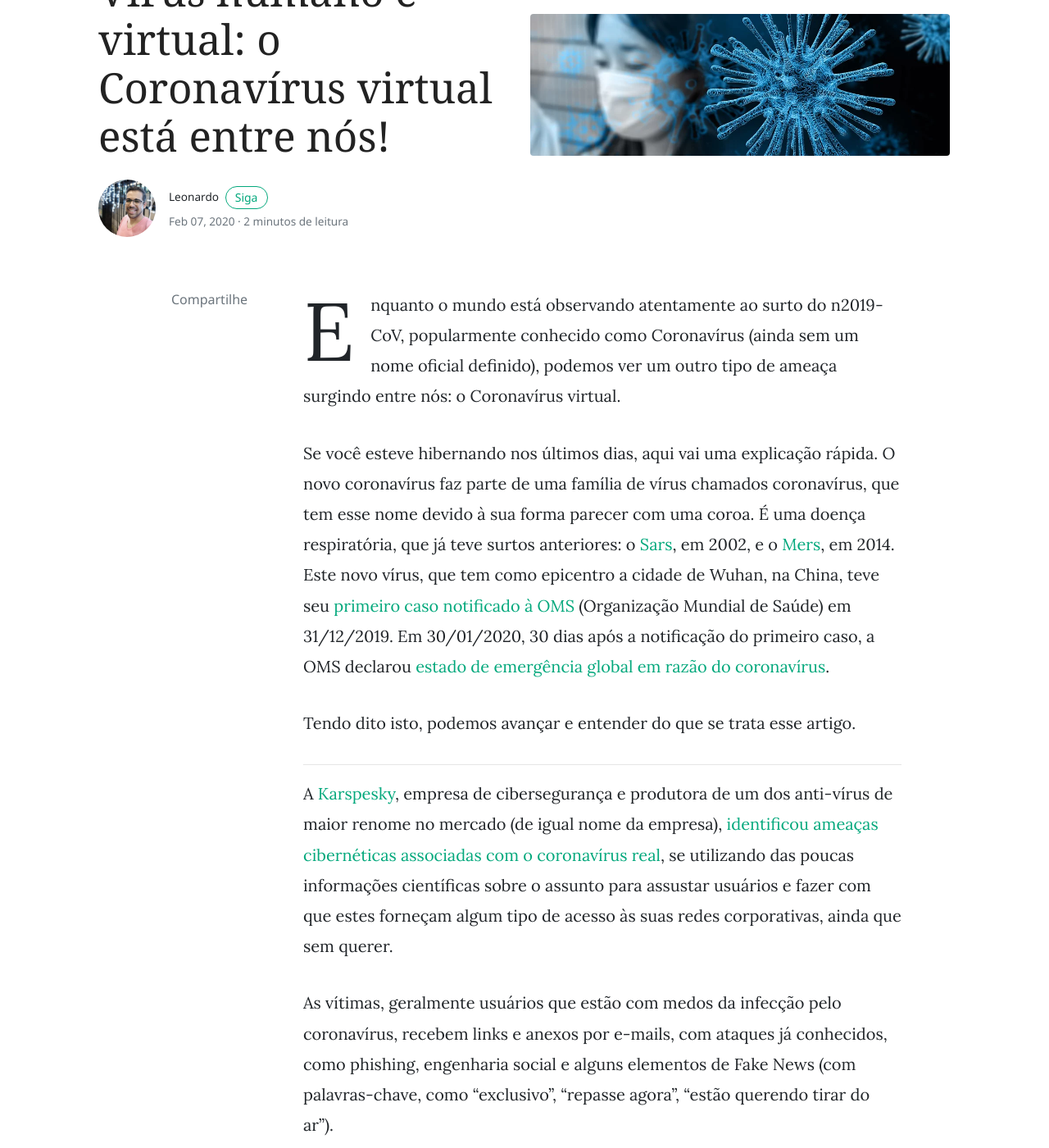
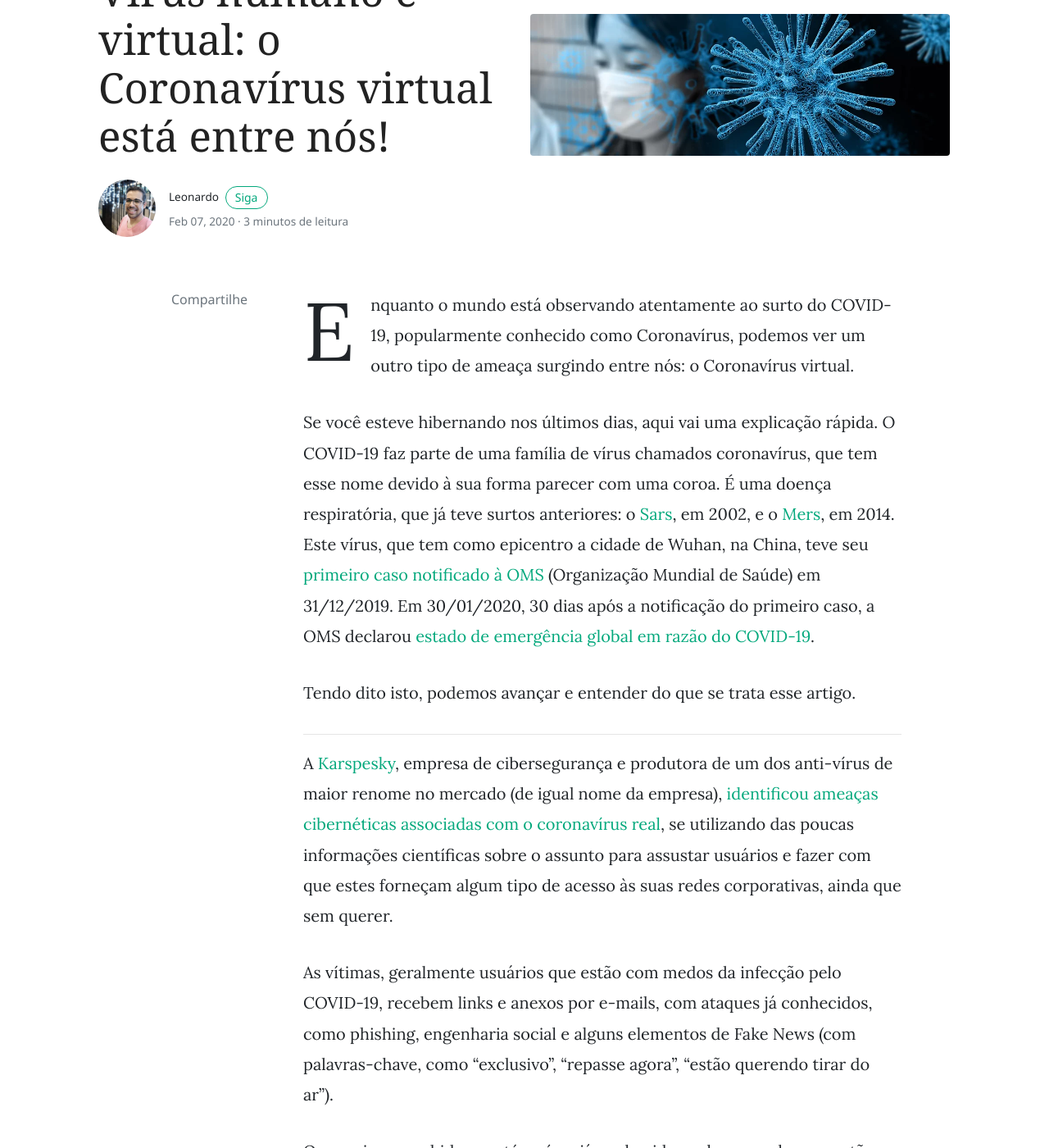
Before and after one commit to carvalholeo/carvalholeo.github.io, a Jekyll site: the page built from _posts/2020-02-07-coronavirus-virtual-ele-chegou-aos-computadores.md, in a window 1280 px wide and 1400 px high, scrolled down 206 px. Shown: the whole window at 82% size. Built offline with Jekyll 4.4.1, drawn with Linux system fonts in a browser that asks for light colours; nearby versions of some CDN libraries; comment, search, counter and statistics services are not loaded; some of the changed text lies outside the part shown.

Commit message:
Atualização do nome da doença

```diff
--- a/_posts/2020-02-07-coronavirus-virtual-ele-chegou-aos-computadores.md
+++ b/_posts/2020-02-07-coronavirus-virtual-ele-chegou-aos-computadores.md
@@ -4,18 +4,18 @@
 categories: [ segurança, noticias ]
 image: assets/images/coronavirus.webp
 author: leo
-tags: [ featured, noticias, coronavirus, virus, ameaças, pesquisas ]
+tags: [ featured, noticias, coronavírus, vírus, ameaças, pesquisas ]
 ---
-Enquanto o mundo está observando atentamente ao surto do n2019-CoV, popularmente conhecido como Coronavírus (ainda sem um nome oficial definido), podemos ver um outro tipo de ameaça surgindo entre nós: o Coronavírus virtual.
+Enquanto o mundo está observando atentamente ao surto do COVID-19, popularmente conhecido como Coronavírus, podemos ver um outro tipo de ameaça surgindo entre nós: o Coronavírus virtual.
 
-Se você esteve hibernando nos últimos dias, aqui vai uma explicação rápida. O novo coronavírus faz parte de uma família de vírus chamados coronavírus, que tem esse nome devido à sua forma parecer com uma coroa. É uma doença respiratória, que já teve surtos anteriores: o [Sars][sars], em 2002, e o [Mers](mers), em 2014. Este novo vírus, que tem como epicentro a cidade de Wuhan, na China, teve seu [primeiro caso notificado à OMS][cronologia] (Organização Mundial de Saúde) em 31/12/2019. Em 30/01/2020, 30 dias após a notificação do primeiro caso, a OMS declarou [estado de emergência global em razão do coronavírus][estado-emergencia].
+Se você esteve hibernando nos últimos dias, aqui vai uma explicação rápida. O COVID-19 faz parte de uma família de vírus chamados coronavírus, que tem esse nome devido à sua forma parecer com uma coroa. É uma doença respiratória, que já teve surtos anteriores: o [Sars][sars], em 2002, e o [Mers](mers), em 2014. Este vírus, que tem como epicentro a cidade de Wuhan, na China, teve seu [primeiro caso notificado à OMS][cronologia] (Organização Mundial de Saúde) em 31/12/2019. Em 30/01/2020, 30 dias após a notificação do primeiro caso, a OMS declarou [estado de emergência global em razão do COVID-19][estado-emergencia].
 
 Tendo dito isto, podemos avançar e entender do que se trata esse artigo.
 
 ---
 A [Karspesky][karspesky], empresa de cibersegurança e produtora de um dos anti-vírus de maior renome no mercado (de igual nome da empresa), [identificou ameaças cibernéticas associadas com o coronavírus real][coronavirus], se utilizando das poucas informações científicas sobre o assunto para assustar usuários e fazer com que estes forneçam algum tipo de acesso às suas redes corporativas, ainda que sem querer.
 
-As vítimas, geralmente usuários que estão com medos da infecção pelo coronavírus, recebem links e anexos por e-mails, com ataques já conhecidos, como phishing, engenharia social e alguns elementos de Fake News (com palavras-chave, como "exclusivo", "repasse agora", "estão querendo tirar do ar").
+As vítimas, geralmente usuários que estão com medos da infecção pelo COVID-19, recebem links e anexos por e-mails, com ataques já conhecidos, como phishing, engenharia social e alguns elementos de Fake News (com palavras-chave, como "exclusivo", "repasse agora", "estão querendo tirar do ar").
 
 Os arquivos recebidos contém vírus já conhecidos pelo mercado, que estão junto de documentos, imagens, vídeos, planilhas e e-mails (não como anexos, mas como a mensagem em si). Entre os vírus identificados, a Karspesky notificou a existência dos seguintes:
  * Worm.VBS.Dinihou.r
@@ -29,6 +29,8 @@
 Estes, por sua vez, são vírus e trojans comuns, com o intuito de se multiplicar e espalhar pela rede corporativa, destruir, bloquear, copiar e extraviar dados pessoais e corporativos, bem como interferir no funcionamento adequado do dispositivo ou rede da vítima.
 
 Portanto, o conselho básico da vida real para a internet permanece: não entre em sites que você não confia; não baixe, abra ou execute anexos de e-mail cujos remetentes você não confia ou que você suspeita que possam ter sido infectados; links só devem ser abertos pelos sites oficiais e direto pelo navegador, nunca pela mensagem recebida; somente forneça dados pessoais e corporativos a quem for necessário; e por último, sempre cheque as "notícias" que você receber através de sites de notícias e de agências de fact-checking, para que vê não se torne uma vítima e agente das fake news.
+<hr>
+*Atualização em 16/02/2020: O post foi atualizado com o nome oficial da doença. Onde está escrito 'COVID-19', antes estava 'n2019-CoV'.*
 
 
 
```
